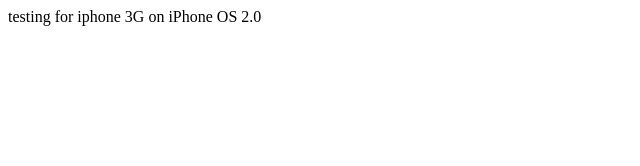
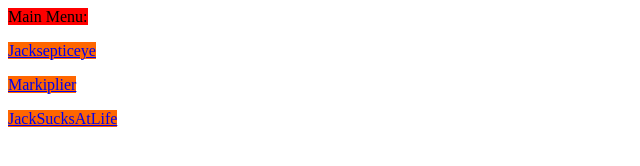
Before and after one commit to VolatileDoor6/dannyimages, a plain HTML site: page index.html in a window 1280 px wide. Shown: the whole page, without its empty margins (0-640 px from the left). Drawn offline with Linux system fonts and the light colour scheme.

Commit message:
Update index.html

```diff
--- a/index.html
+++ b/index.html
@@ -1 +1,4 @@
-<p>testing for iphone 3G on iPhone OS 2.0</p>
+<p><span style="background-color: #ff0000;">Main Menu:</span></p>
+<p><a href="jacksepticeye"><span style="background-color: #ff6600;">Jacksepticeye</span></a></p>
+<p><a href="markiplier"><span style="background-color: #ff6600;">Markiplier</span></a></p>
+<p><a href="jacksucksatlife"><span style="background-color: #ff6600;">JackSucksAtLife</span></a></p>
```
